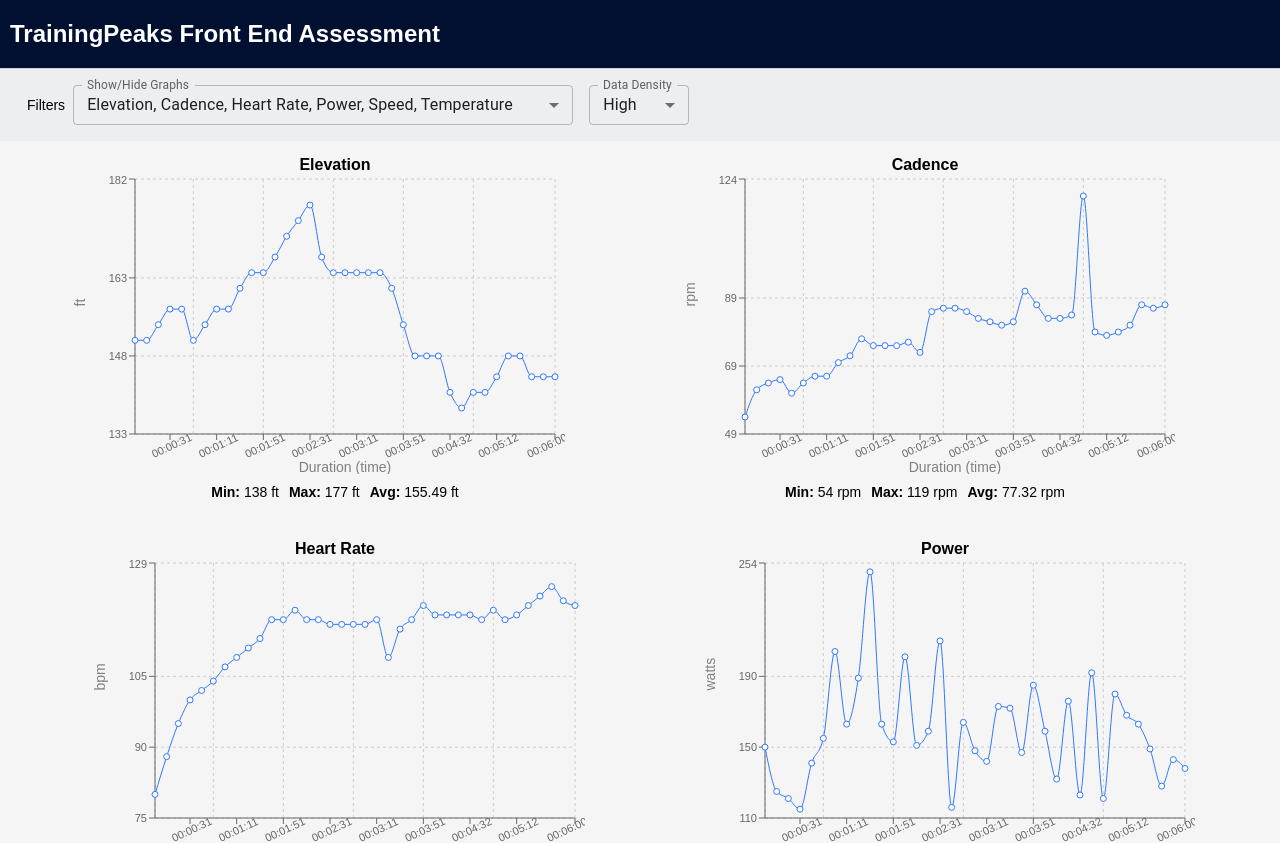
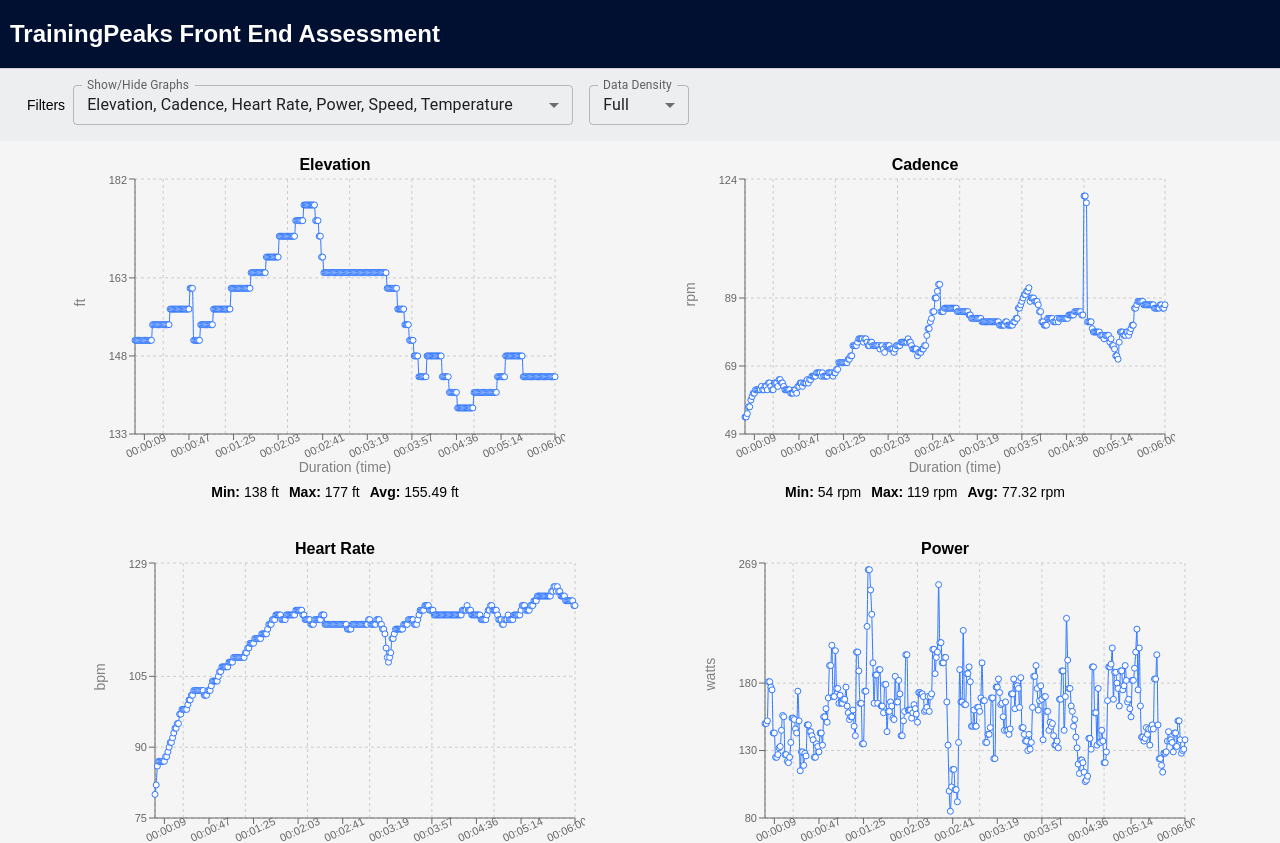
Before and after one commit to BrendaQu/activity-dashboard, a React (Vite) app: page / in a window 1280 px wide. Shown: the top 843 px of the page. Built offline with nearby package versions, Linux system fonts and the light colour scheme; some icons are missing.

Commit message:
edit tooltip for data density filter and update default value

```diff
--- a/src/App.tsx
+++ b/src/App.tsx
@@ -17,8 +17,8 @@
   ];
 
   const [dataDensity, setDataDensity] = useState({
-    densityType: "High",
-    densityValue: 10,
+    densityType: "Full",
+    densityValue: 1,
   });
 
   /**
--- a/src/components/ChartMenu.tsx
+++ b/src/components/ChartMenu.tsx
@@ -105,7 +105,7 @@
         </FormControl>
         <Box sx={{ m: 1, minWidth: 100 }}>
           <FormControl fullWidth size="small">
-            <Tooltip title="Select the amount of data points shown">
+            <Tooltip title="Select the amount of data points to display">
               <InputLabel id="data-density-label">Data Density </InputLabel>
             </Tooltip>
             <Select
```
